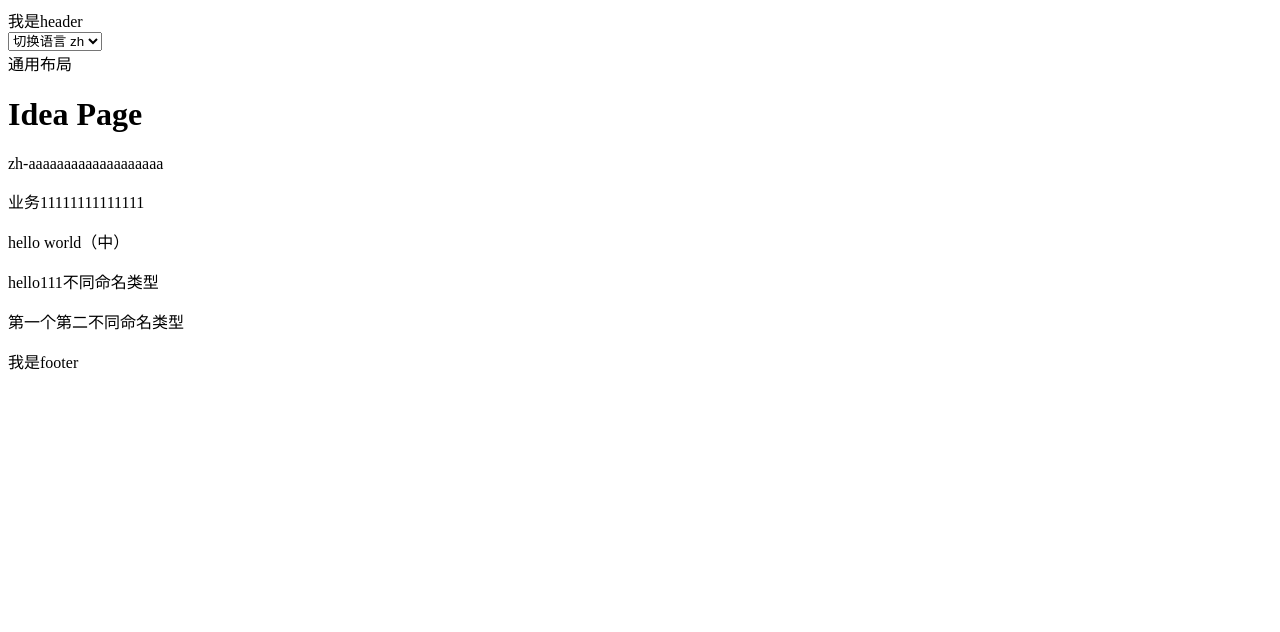
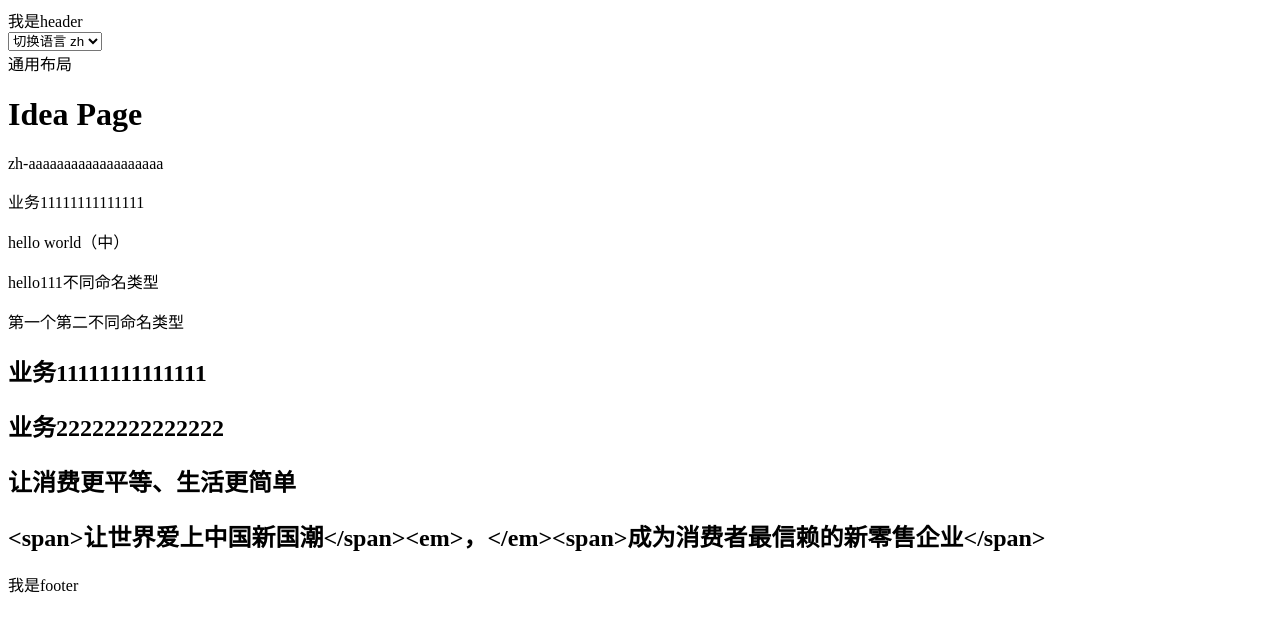
Before and after one commit to iwesion/Nust3-app, a Nuxt app: page /idea in a window 1280 px wide. Shown: the top 632 px of the page. Built offline with nearby package versions, Linux system fonts and the light colour scheme.

Commit message:
no message

```diff
--- a/locales/zh.ts
+++ b/locales/zh.ts
@@ -1,7 +1,7 @@
 /*
  * @Author: wesion
  * @Date: 2022-10-27 15:38:48
- * @LastEditTime: 2022-10-28 10:51:21
+ * @LastEditTime: 2022-10-28 10:59:11
  * @Description:
  */
 export default {
--- a/pages/idea.vue
+++ b/pages/idea.vue
@@ -1,7 +1,7 @@
 <!--
  * @Author: wesion
  * @Date: 2022-10-27 16:22:33
- * @LastEditTime: 2022-10-28 10:51:08
+ * @LastEditTime: 2022-10-28 11:11:27
  * @Description:
 -->
 <template>
@@ -16,6 +16,18 @@
     <p>{{ $t('customMessage.hello', { msg: 'hello' }) }}</p>
     <p>{{ $t('customMessage1.title', { a: 'hello' ,b:111}) }}</p>
     <p>{{ $t('customMessage2.title', ["第一个","第二"]) }}</p>
+    <p v-for="content in $tm('businessMode')">
+        <h2>{{ $rt(content.desc) }}</h2>
+    </p>
+    <p v-for="content in $tm('ideaMode.missionData')">
+        <h2>{{ $rt(content.desc) }}</h2>
+    </p>
+    <!-- *   <template v-for="content in $tm('contents')">
+     *     <h2>{{ $rt(content.title) }}</h2>
+     *     <p v-for="paragraph in content.paragraphs">
+     *      {{ $rt(paragraph) }}
+     *     </p>
+     *   </template> -->
   </div>
 </template>
 
@@ -23,7 +35,7 @@
 import { useI18n } from "vue-i18n";
     const { t ,locale} = useI18n();
     // ideaMode:missionData
-    console.log(locale)
+    console.log(t("businessMode[0].desc"))
     // console.log(t("ideaMode.missionData[0].desc"))
     // console.log(t("ideaMode.missionData"))
 </script>
```
